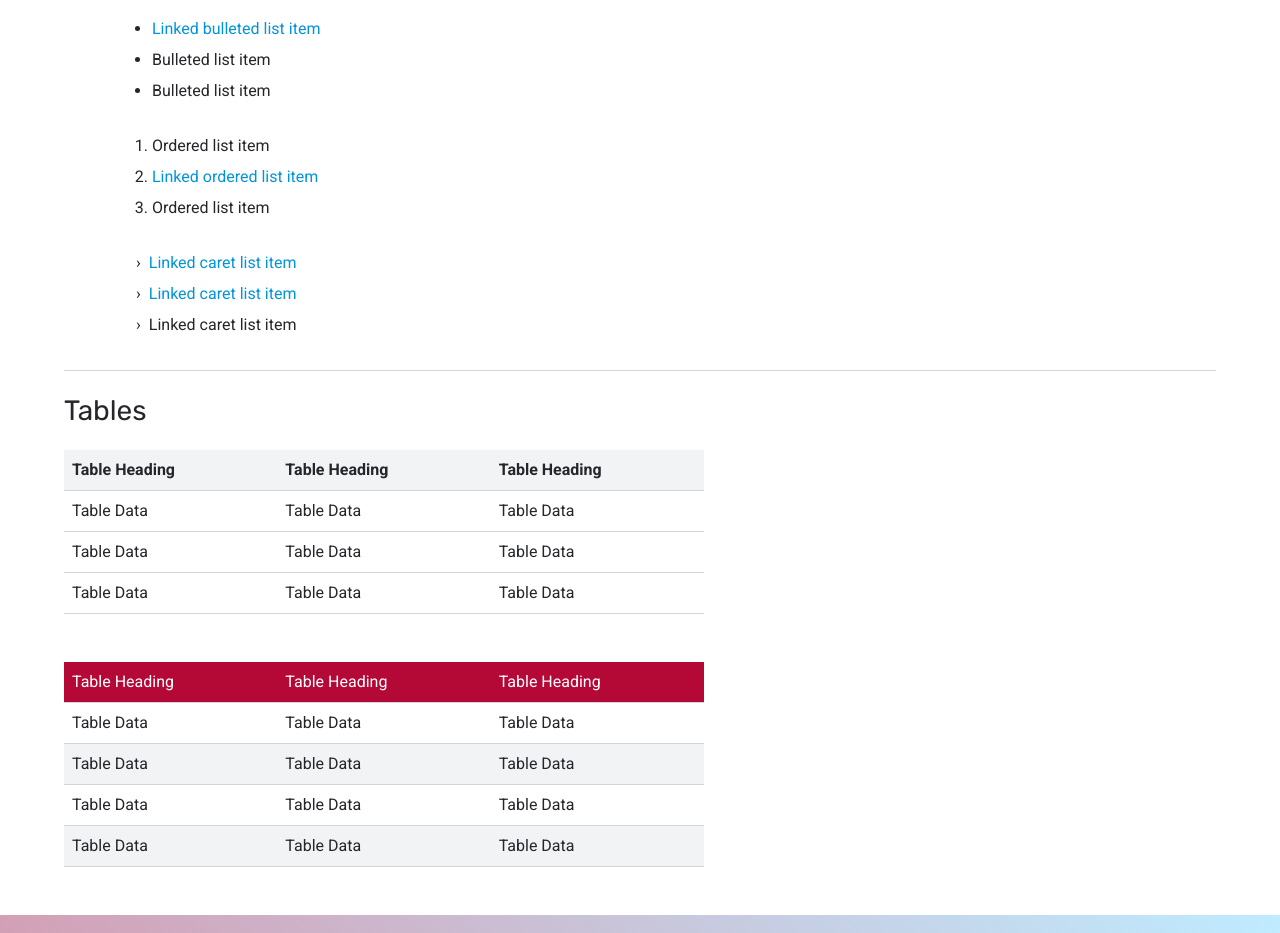
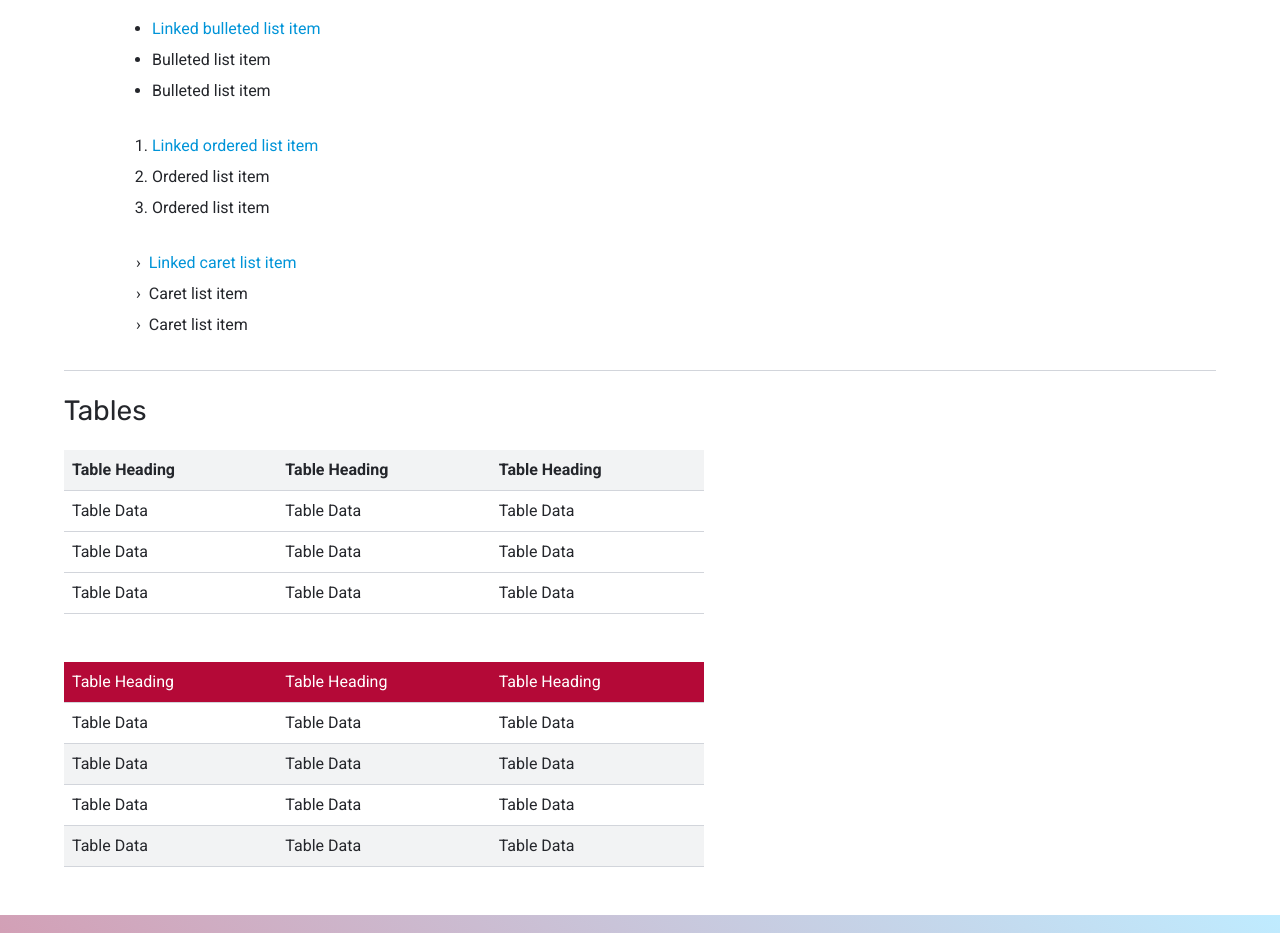
Before and after one commit to irappaho/css-project1, a plain HTML site: page index.html in a window 1280 px wide. Shown: the part 1780-2713 px from the top of the page. Drawn offline with nearby package versions, Linux system fonts and the light colour scheme.

Commit message:
Updated list item link order

```diff
--- a/index.html
+++ b/index.html
@@ -55,15 +55,15 @@
       </ul>
 
       <ol>
+        <li><a href="#">Linked ordered list item</a></li>
         <li>Ordered list item</li>
-        <li><a href="#">Linked ordered list item</a></li>
         <li>Ordered list item</li>
       </ol>
 
       <ul class="caret-list">
         <li><a href="#">Linked caret list item</a></li>
-        <li><a href="#">Linked caret list item</a></li>
-        <li>Linked caret list item</li>
+        <li>Caret list item</li>
+        <li>Caret list item</li>
       </ul>
 
       <hr>
```
